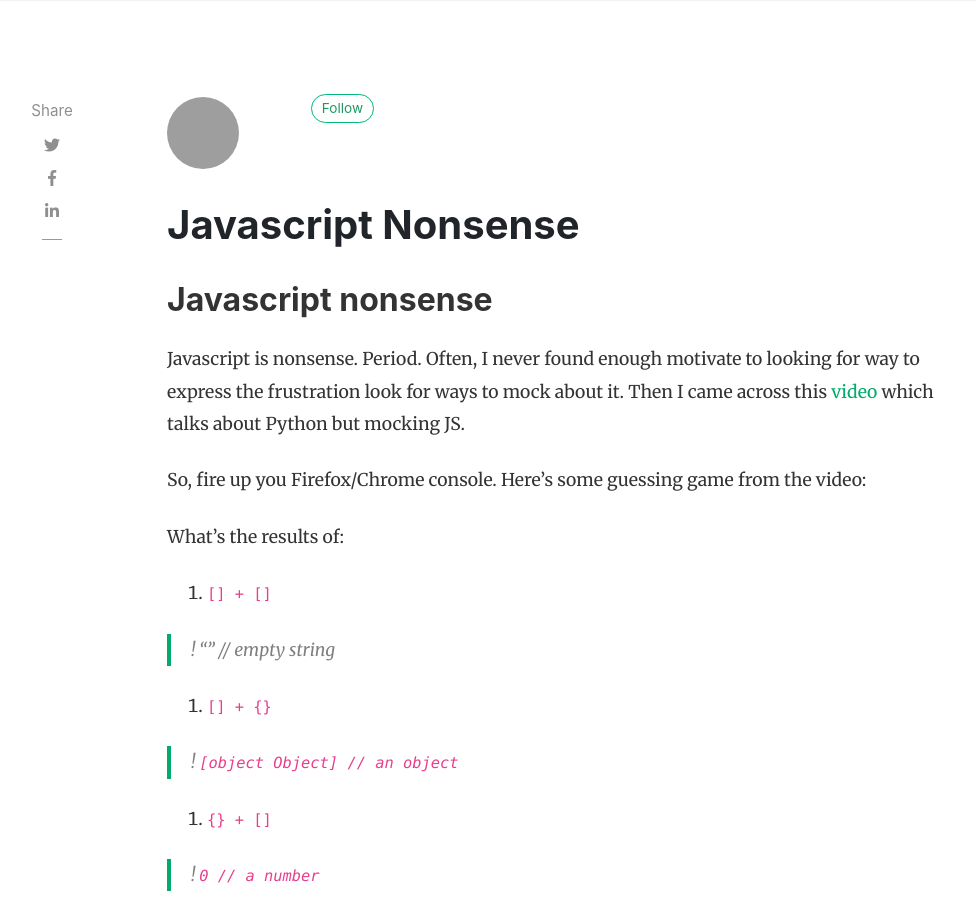
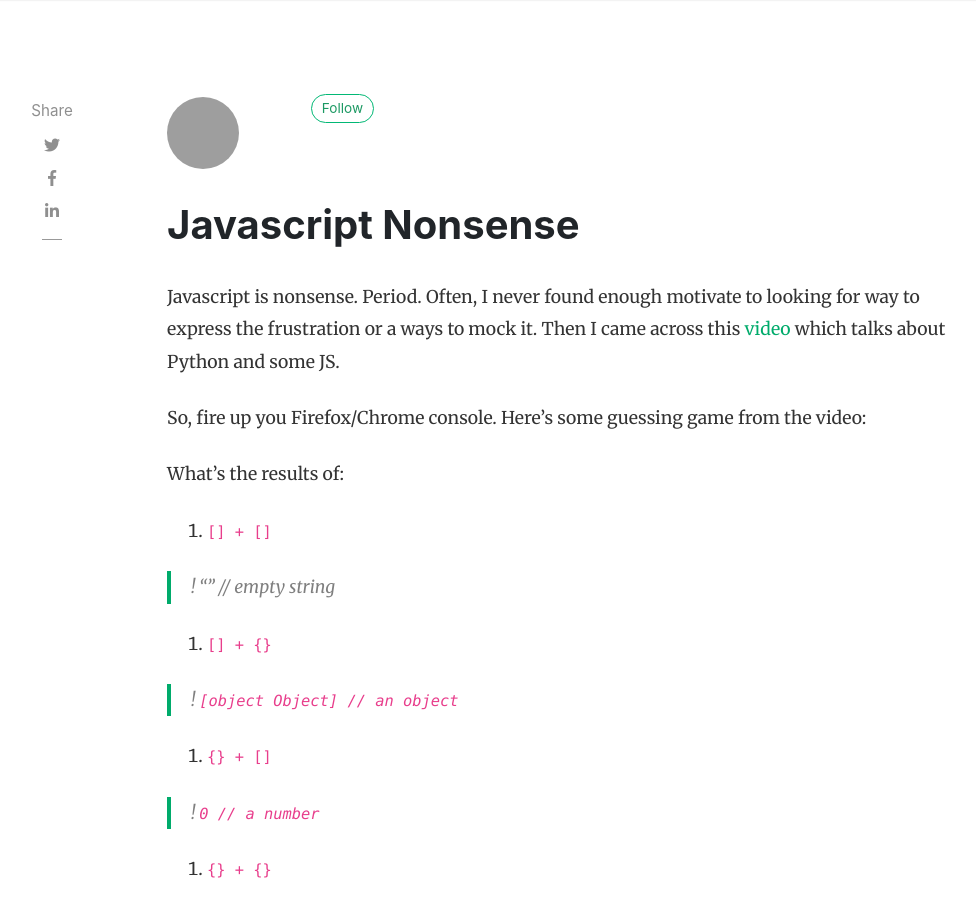
Before and after one commit to MarcoLeongDev/MarcoLeongDev.github.io, a Jekyll site: the page built from _posts/2020-03-13-javascript-nonsense.md, in a window 1280 px wide and 900 px high. Shown: the whole window, without its empty margins (118-1094 px from the left). Built offline with Jekyll 4.4.1, drawn with Linux system fonts in a browser that asks for light colours; nearby versions of some CDN libraries; comment, search, counter and statistics services are not loaded; grey boxes are pictures that could not be loaded.

Commit message:
Update 2020-03-13-javascript-nonsense.md

```diff
--- a/_posts/2020-03-13-javascript-nonsense.md
+++ b/_posts/2020-03-13-javascript-nonsense.md
@@ -11,9 +11,7 @@ categories:
   - js
 featured: true
 ---
-## Javascript nonsense
-
-Javascript is nonsense. Period. Often, I never found enough motivate to looking for way to express the frustration look for ways to mock about it. Then I came across this [video](https://www.youtube.com/watch?v=b7WxO4ipnh0&t=2s) which talks about Python but mocking JS.
+Javascript is nonsense. Period. Often, I never found enough motivate to looking for way to express the frustration or a ways to mock it. Then I came across this [video](https://www.youtube.com/watch?v=b7WxO4ipnh0&t=2s) which talks about Python and some JS.
 
 So, fire up you Firefox/Chrome console. Here's some guessing game from the video:
 
```
